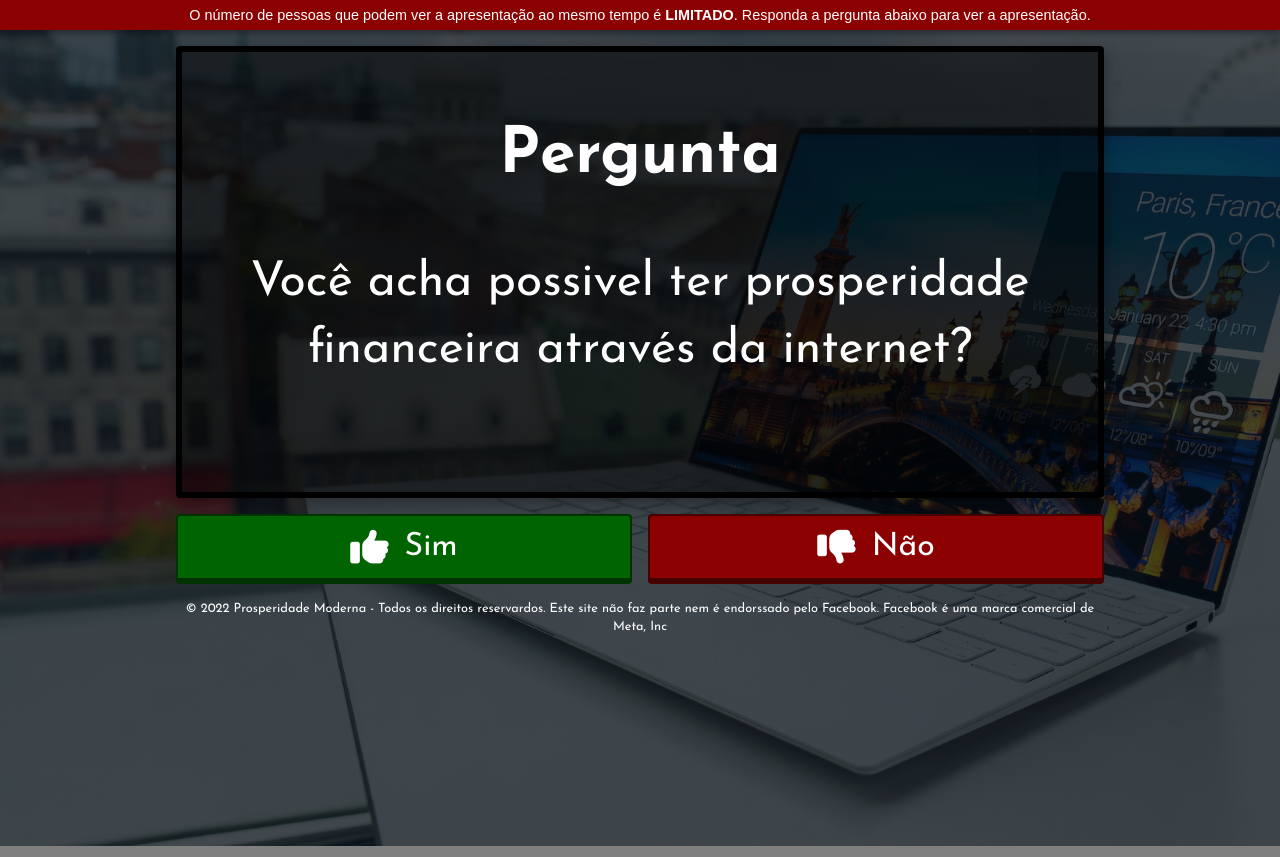
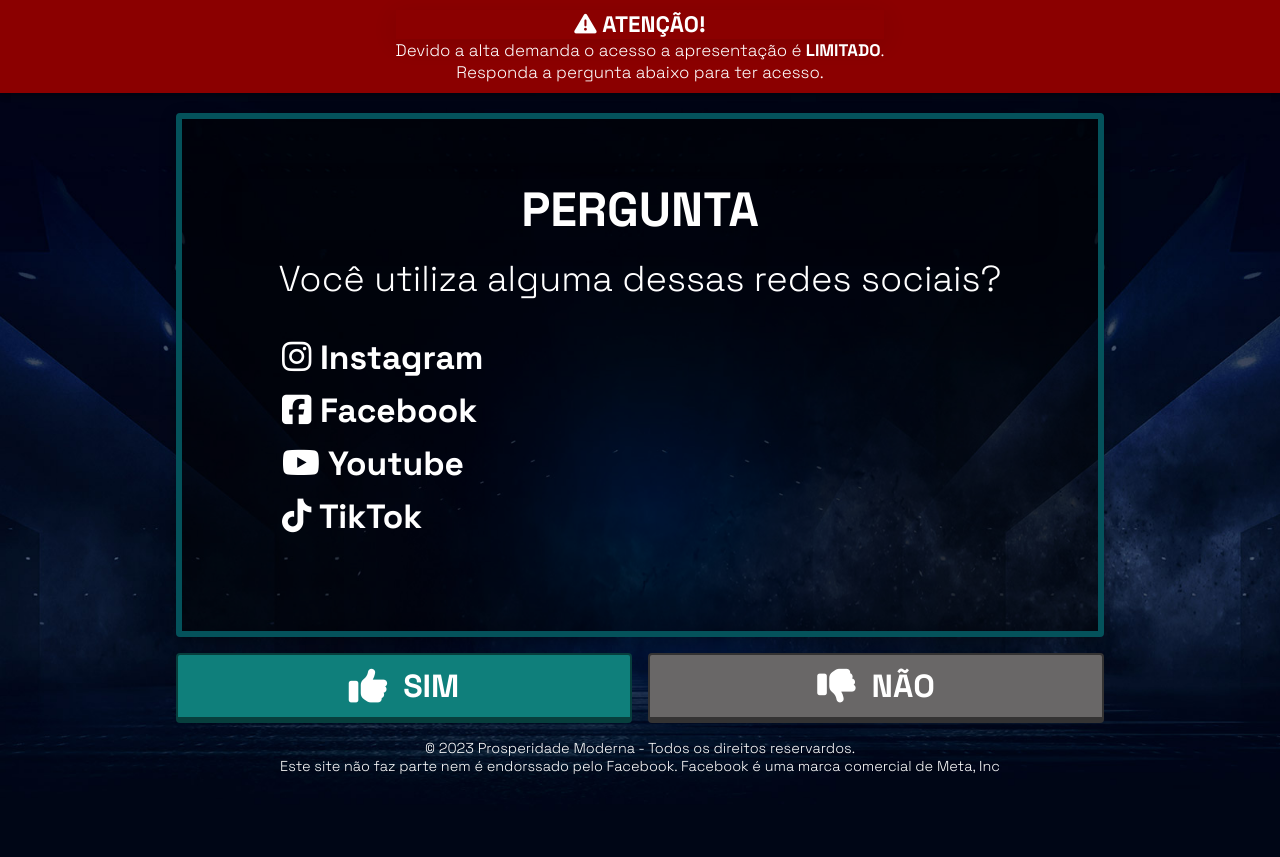
Before and after one commit to roldaoaraujo/roldaoaraujo.github.io, a plain HTML site: page quiz/index.html in a window 1280 px wide. Drawn offline with Linux system fonts and the light colour scheme.

Commit message:
Modification for MIA

```diff
--- a/quiz/app.js
+++ b/quiz/app.js
@@ -1,8 +1,8 @@
 // Getting UI Elements
-const questionContainer = document.querySelector(".question-container");
+const questionContainer = document.querySelector("#question-container");
 
 const message =
-  "O segredo está em um método simples e automático, clique abaixo para saber mais.";
+  "Sua vaga está GARANTIDA! Acessando apresentação...";
 
 const title = document.getElementById("title");
 const question = document.getElementById("question");
@@ -19,19 +19,18 @@ yesBtn.addEventListener("click", handleFirstAnswer);
 
 noBtn.addEventListener("click", handleFirstAnswer);
 
-nextBtn.addEventListener("click", handleNext);
 
 function handleFirstAnswer() {
   title.classList.add("hide");
-  question.textContent = message;
   buttonsContainer.classList.add("hide");
-  nextContainer.classList.remove("hide");
+  handleNext()
+
 }
 
 function handleNext() {
   questionContainer.classList.add("hide");
-  nextContainer.classList.add("hide");
   successContainer.classList.remove("hide");
+  setTimeout(4000,
+    window.location.href = "https://secure.doppus.com/go/G8889E9Z3J3E53JO")
 
-  window.location.href = "https://secure.doppus.com/go/GOHH8E9Z3J3EB0ZO";
 }
--- a/quiz/css/style.css
+++ b/quiz/css/style.css
@@ -1,9 +1,15 @@
+@import url('https://fonts.googleapis.com/css2?family=Space+Grotesk:wght@300;700&display=swap');
+
 * {
   box-sizing: border-box;
 }
 
+p {
+  margin: 0;
+}
+
 :root {
-  --color-primary: #000;
+  --color-primary: #fff;
   --color-secondary: rgba(0, 0, 0, 0.5);
   --box-shadow-base: 0 5px 25px rgba(0, 0, 0, 0.1);
 }
@@ -14,18 +20,15 @@ img {
   height: auto;
 }
 
+
 body {
-  background-color: var(--color-secondary);
+  background-image: url("../img/bg.jpg");
+  background-position: bottom center;
+  background-repeat: no-repeat;
+  background-size: cover;
   color: #fff;
-  font-family: "Josefin Sans", sans-serif;
-  margin: 0;
-  background-image: linear-gradient(
-      rgba(6, 14, 22, 0.75),
-      rgba(6, 14, 22, 0.75)
-    ),
-    url("../img/notebook-in-paris.jpg");
-  background-size: cover;
-  line-height: 1.4;
+  font-family: 'Space Grotesk', sans-serif;
+  margin: 0
 }
 
 a {
@@ -42,14 +45,19 @@ h1 {
 
 p {
   font-size: 1.5em;
+  color: #fff;
 }
 
 .red {
   background-color: darkred;
 }
 
-.green {
-  background-color: darkgreen;
+.bg-grey {
+  background-color: rgb(105, 103, 103);
+}
+
+.bg-green {
+  background-color: rgb(15,127,123);
 }
 
 .hide {
@@ -62,23 +70,29 @@ p {
 }
 
 .warning-banner {
+
   width: 100%;
   min-height: 30px;
   display: flex;
   justify-content: flex-start;
+  text-align: center;
   align-items: center;
-  font-size: 0.6em;
+  font-size: 0.7em;
   border: none;
   font-weight: 400;
-  font-family: Arial, Helvetica, sans-serif;
   box-shadow: rgba(0, 0, 0, 0.16) 0px 3px 6px, rgba(0, 0, 0, 0.23) 0px 3px 6px;
 }
 
+.warning-banner .center-container {
+  padding: 10px 0;
+}
+
 .main {
-  min-height: 100vh;
+  min-height: 93vh;
   flex-direction: column;
   justify-content: center;
   align-items: center;
+  margin-top: 20px;
 }
 
 #quiz {
@@ -97,13 +111,24 @@ p {
   background-color: var(--color-secondary);
   padding: 60px;
   border-radius: 4px;
-  font-size: 2em;
+  font-size: 1.5em;
   box-shadow: var(--box-shadow-base);
   box-shadow: rgba(0, 0, 0, 0.35) 0px 5px 15px;
   min-height: 250px;
   justify-content: center;
   align-items: center;
-  border: 6px solid var(--color-primary);
+  border: 6px solid #04525B;
+}
+
+#question-container ul {
+  text-align: left;
+  font-size: 1.4em;
+  font-weight: bold;
+}
+
+#question-container ul li {
+  margin-bottom: 10px;
+  list-style: none;
 }
 
 .buttons-container {
@@ -123,6 +148,7 @@ p {
   border-bottom: 6px solid var(--color-secondary);
   border-radius: 4px;
   cursor: pointer;
+  font-weight: bold;
 }
 
 .button i {
@@ -147,7 +173,7 @@ footer {
   min-height: 50px;
   text-align: center;
   margin-top: 16px;
-  font-size: 0.8em;
+  font-size: 0.6em;
 }
 
 .button:first-of-type {
--- a/quiz/index.html
+++ b/quiz/index.html
@@ -7,22 +7,21 @@
   <meta name="viewport" content="width=device-width, initial-scale=1.0">
   <script src="https://kit.fontawesome.com/e6e2df95bc.js" crossorigin="anonymous"></script>
   <link rel="stylesheet" href="./css/style.css">
-  <link rel="preconnect" href="https://fonts.googleapis.com">
-  <link rel="preconnect" href="https://fonts.gstatic.com" crossorigin>
-  <link rel="preconnect" href="https://fonts.googleapis.com">
-  <link rel="preconnect" href="https://fonts.gstatic.com" crossorigin>
-  <link href="https://fonts.googleapis.com/css2?family=Josefin+Sans:ital,wght@0,400;0,700;1,400&display=swap"
-    rel="stylesheet">
-  <title>Quiz! Oportunidade Prosperidade Moderna</title>
+  <title>Quiz - Método Inteligência Artificial</title>
 </head>
 
 <body>
 
   <div class="warning-banner red">
-    <p class="center-container">
-      O número de pessoas que podem ver a apresentação ao mesmo tempo é <strong> LIMITADO</strong>. Responda a pergunta
-      abaixo para ver a apresentação.
-    </p>
+    <div class="center-container">
+      <h1><i class="fa-solid fa-triangle-exclamation"></i><strong> ATENÇÃO!</strong></h1>
+      <p >
+         Devido a alta demanda o acesso a apresentação é <strong> LIMITADO</strong>.
+      </p>
+      <p>
+        Responda a pergunta abaixo para ter acesso.
+      </p>
+    </div>
   </div>
   <div class="center-container main">
     <section id="quiz">
@@ -30,7 +29,7 @@
         <div class="question-box">
           <div class="success-container hide">
             <p>
-              Sua vaga está <strong>GARANTIDA!</strong>
+              Sua vaga está <strong><span style="color: #0fe37b">GARANTIDA!</span></strong>
               <br>A apresentação está sendo liberada...
             </p>
             <div class="lds-facebook">
@@ -39,35 +38,41 @@
               <div></div>
             </div>
           </div>
-          <div class="question-container">
-            <h1 id="title">Pergunta</h1>
-            <p id="question">
-              Você acha possivel ter prosperidade financeira através da internet?
-            </p>
+          <div id="question-container">
+
+            <div id="question">
+              <h1 id="title">PERGUNTA</h1>
+              <p>
+                Você utiliza alguma dessas redes sociais?
+              </p>
+              <ul>
+                <li><i class="fa-brands fa-instagram"></i> Instagram</li>
+                <li><i class="fa-brands fa-square-facebook"></i> Facebook</li>
+                <li><i class="fa-brands fa-youtube"></i> Youtube</li>
+                <li><i class="fa-brands fa-tiktok"></i> TikTok</li>
+              </ul>
+            </div>
           </div>
         </div>
       </div>
       <div class="buttons-container">
-        <a id="yes-btn" class="button green">
+        <a id="yes-btn" class="button bg-green">
           <i class="fa-solid fa-thumbs-up"></i>
-          Sim
+          SIM
         </a>
-        <a id="no-btn" class="button red">
+        <a id="no-btn" class="button bg-grey">
           <i class="fa-solid fa-thumbs-down"></i>
-          Não
-        </a>
-      </div>
-      <div class="next-container hide">
-        <a href="#" class="button green" id="next-btn">
-          Saber Mais
+          NÃO
         </a>
       </div>
 
-      <footer>© 2022 <a href="https://prosperidademoerna.com"> Prosperidade Moderna</a> - Todos os direitos
-        reservardos. Este site não
+      <footer> <p> © 2023<a href="https://prosperidademoerna.com"> Prosperidade Moderna</a> - Todos os direitos
+        reservardos.</p>
+        <p>
+        Este site não
         faz
         parte
-        nem é endorssado pelo Facebook. Facebook é uma marca comercial de Meta, Inc </footer>
+        nem é endorssado pelo Facebook. Facebook é uma marca comercial de Meta, Inc </p></footer>
   </div>
   </section><!--End of QUIZ  -->
 
```
Also changed, not shown: quiz/img/bg.jpg (added).
